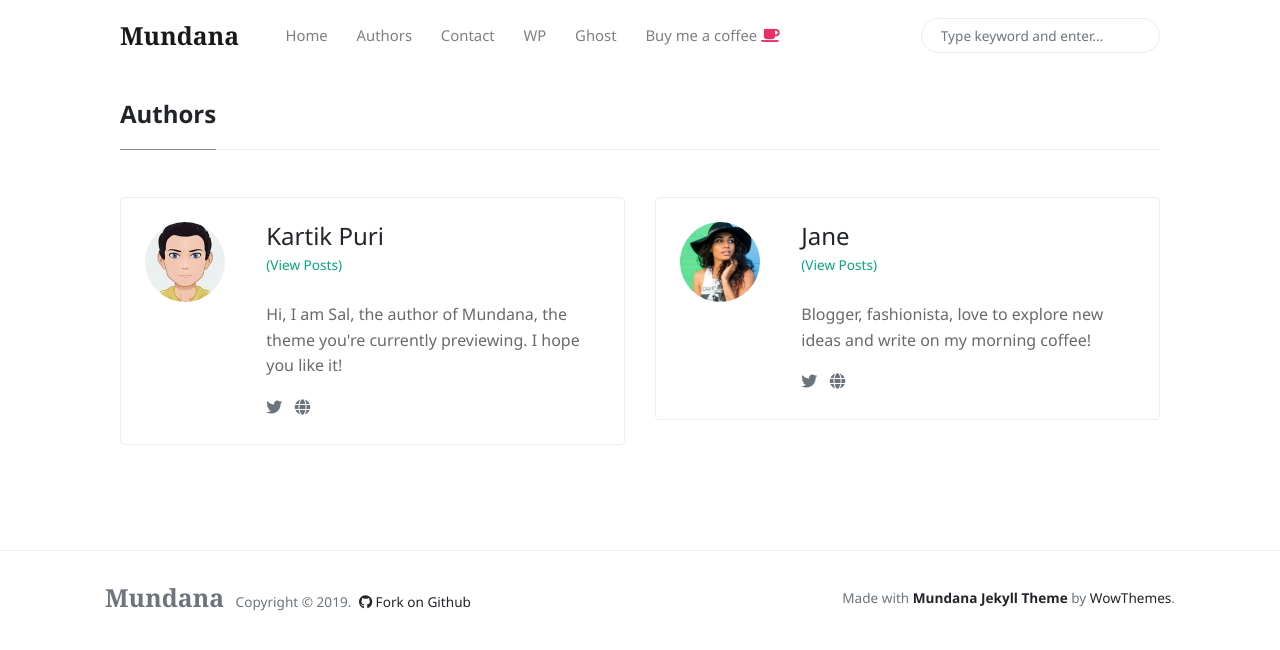
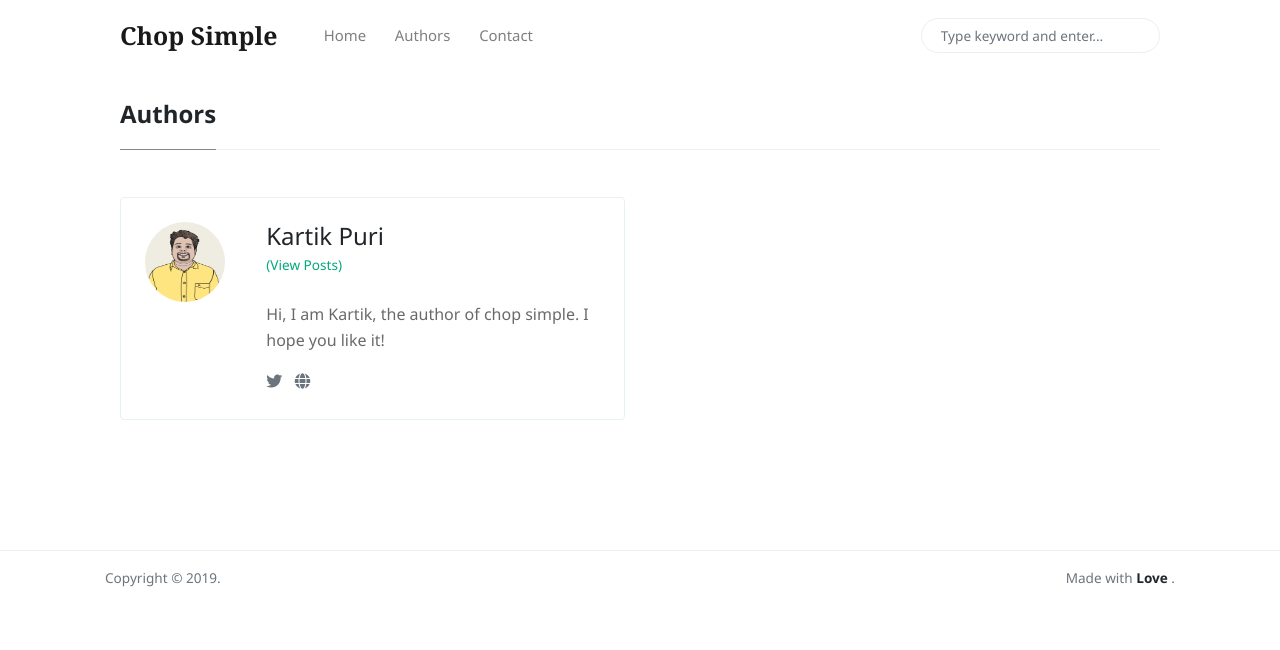
Before and after one commit to kartikpuri95/kartikpuri95.github.io, a Jekyll site: the page built from _pages/authors-list.html, in a window 1280 px wide. Shown: the top 650 px of the page. Built offline with Jekyll 4.4.1, drawn with Linux system fonts in a browser that asks for light colours; nearby versions of some CDN libraries.

Commit message:
some changes

```diff
--- a/_config.yml
+++ b/_config.yml
@@ -1,12 +1,12 @@
 # Site
-name: 'Mundana'
-description: 'Mundana is a free Jekyll theme for awesome people like you, Medium like.'
+name: 'Chop Simple'
+description: ''
 logo: 'assets/images/logo.png'
 favicon: 'assets/images/favicon.ico'
 baseurl: '/'
-disqus: 'demowebsite'
-email: 'wowthemesnet@gmail.com'
-mailchimp-list: 'https://wowthemes.us11.list-manage.com/subscribe/post?u=8aeb20a530e124561927d3bd8&amp;id=8c3d2d214b'
+disqus: ''
+email: 'kartik.puri95@gmail.com'
+# mailchimp-list: 'https://wowthemes.us11.list-manage.com/subscribe/post?u=8aeb20a530e124561927d3bd8&amp;id=8c3d2d214b'
 
 include: ["_pages"]
 permalink: /:title/
@@ -21,19 +21,13 @@ plugins:
 authors:
     kartik:
       name:           Kartik Puri
-      site:           https://www.wowthemes.net
-      avatar:         /assets/images/avatar1.jpg
-      bio:            "Hi, I am Sal, the author of Mundana, the theme you're currently previewing. I hope you like it!"
-      email:          wowthemesnet@gmail.com
-      twitter:        https://twitter.com/wowthemesnet
+      site:           https://www.kartikpuri.com
+      avatar:         assets/images/image2.jpeg
+      bio:            "Hi, I am Kartik, the author of chop simple. I hope you like it!"
+      email:          kartik.puri95@gmail.com
+      twitter:        https://twitter.com/techob
 
-    jane:
-      name:           Jane
-      site:           https://www.wowthemes.net
-      avatar:         /assets/images/avatar2.jpg
-      bio:            "Blogger, fashionista, love to explore new ideas and write on my morning coffee!"
-      email:          fakemail@gmail.com
-      twitter:        https://twitter.com/wowthemesnet
+
 
 # Defaults
 defaults:
@@ -43,8 +37,8 @@ defaults:
       path: "_posts"
     values:
       layout: post
-      author: sal
-      avatar: /assets/images/avatar1.jpg
+      author: kartik
+      avatar: assets/images/image2.jpeg
 
   # all pages
   - scope:
--- a/_includes/menu-header.html
+++ b/_includes/menu-header.html
@@ -9,7 +9,7 @@
 <li class="nav-item">
 <a class="nav-link" href="{{site.baseurl}}/contact.html">Contact</a>
 </li>
-<li class="nav-item">
+<!-- <li class="nav-item">
 <a target="_blank" class="nav-link" href="https://www.wowthemes.net/themes/mundana-wordpress/">WP</a>
 </li>
 <li class="nav-item">
@@ -17,4 +17,4 @@
 </li>
 <li class="nav-item">
 <a target="_blank" class="nav-link" href="https://www.wowthemes.net/donate/">Buy me a coffee <i class="fa fa-coffee text-danger"></i></a>
-</li>
+</li> -->
--- a/_layouts/default.html
+++ b/_layouts/default.html
@@ -77,15 +77,15 @@
         <div class="container">
         <div class="row align-items-center justify-content-between">
             <div>
-                <span class="navbar-brand mr-2 mb-0"><strong>Mundana</strong></span>
+                <!-- <span class="navbar-brand mr-2 mb-0"><strong>Mundana</strong></span> -->
                 <span>Copyright © <script>document.write(new Date().getFullYear())</script>.</span>
 
                 <!--  Github Repo Star Btn-->
-                <a class="text-dark ml-1" target="_blank" href="https://github.com/wowthemesnet/mundana-theme-jekyll"><i class="fab fa-github"></i> Fork on Github</a>
+                <!-- <a class="text-dark ml-1" target="_blank" href="https://github.com/wowthemesnet/mundana-theme-jekyll"><i class="fab fa-github"></i> Fork on Github</a> -->
 
             </div>
             <div>
-                Made with <a target="_blank" class="text-dark font-weight-bold" href="https://www.wowthemes.net/mundana-jekyll-theme/"> Mundana Jekyll Theme </a> by <a class="text-dark" target="_blank" href="https://www.wowthemes.net">WowThemes</a>.
+                Made with <a target="_blank" class="text-dark font-weight-bold" href="https://www.kartikpuri.com">  Love </a>.
             </div>
         </div>
         </div>
```
Also changed, not shown: assets/images/image2.jpeg (added).
